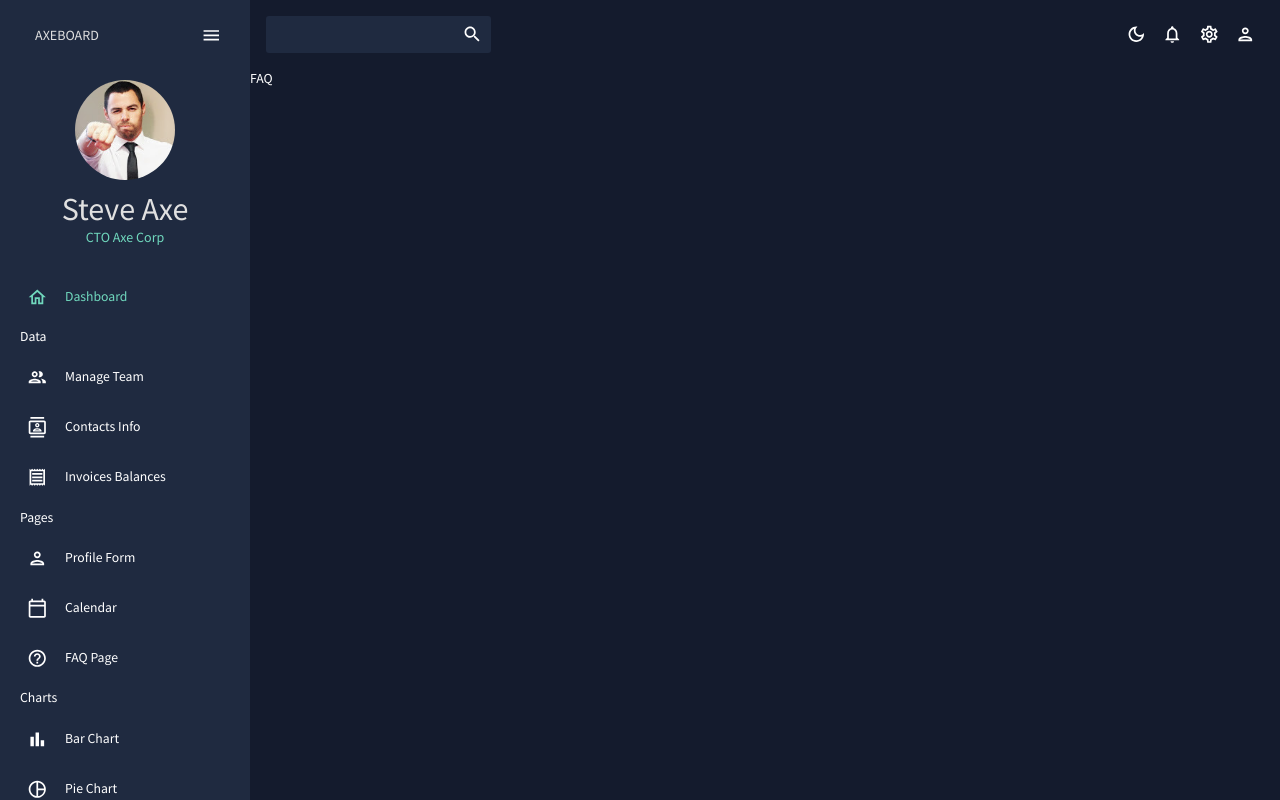
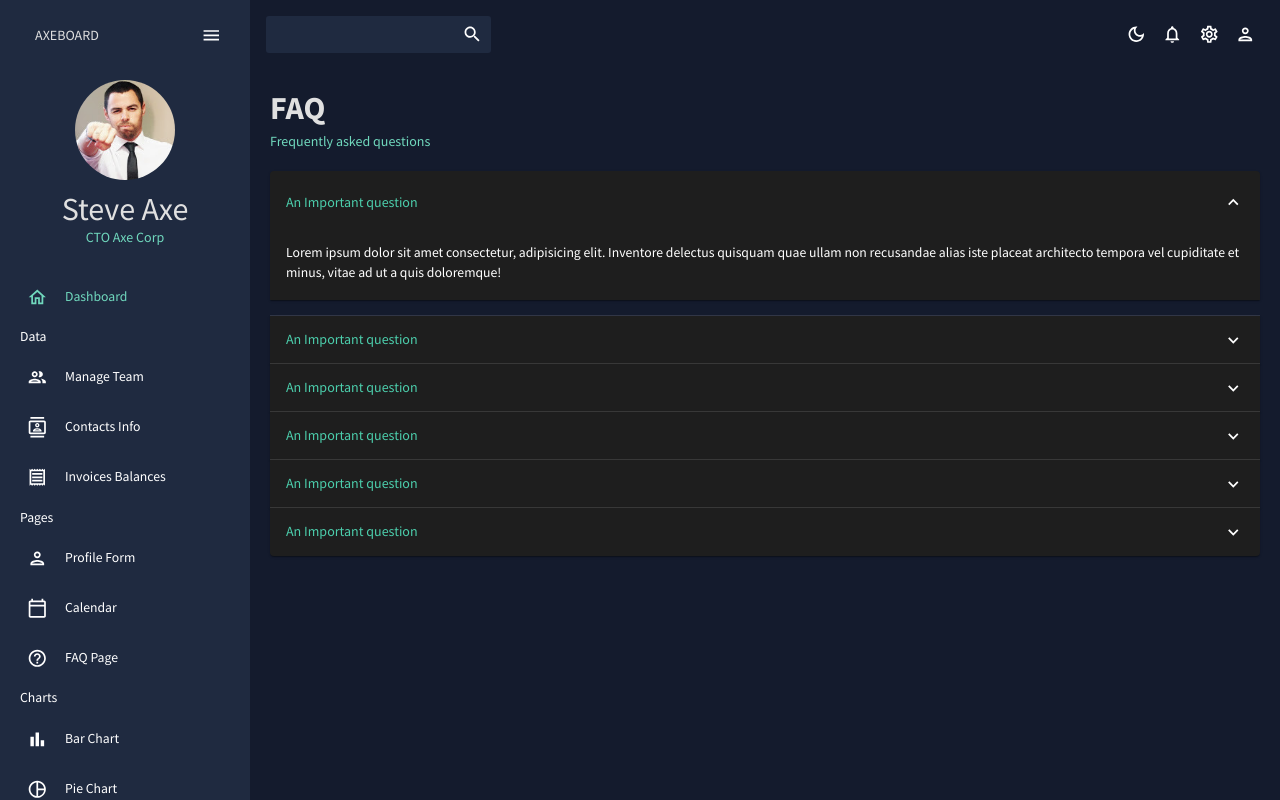
Before and after one commit to ehelgueroc/admin-dashboard, a React (Create React App) app: page /faq in a window 1280 px wide. Built offline with nearby package versions, Linux system fonts and the light colour scheme.

Commit message:
Added FAQ component with accordion

```diff
--- a/src/scenes/calendar/index.jsx
+++ b/src/scenes/calendar/index.jsx
@@ -87,7 +87,7 @@ function Calendar() {
             select={handleDateClick}
             eventClick={handleEventClick}
             eventsSet={(events) => setCurrentEvents(events)}
-            initialEvents={[{ id: '9123', title: 'Start AXE project', date: '2022-09-14' }]}
+            initialEvents={[{ id: '9123', title: 'Start AXE project', date: '2023-03-14' }]}
           />
         </Box>
       </Box>
--- a/src/scenes/faq/index.js
+++ /dev/null
@@ -1,7 +0,0 @@
-import React from 'react';
-
-function FAQ() {
-  return <div>FAQ</div>;
-}
-
-export default FAQ;
--- /dev/null
+++ b/src/scenes/faq/index.jsx
@@ -0,0 +1,69 @@
+import { Box, useTheme, Typography } from '@mui/material';
+import Accordion from '@mui/material/Accordion';
+import AccordionSummary from '@mui/material/AccordionSummary';
+import AccordionDetails from '@mui/material/AccordionDetails';
+import ExpandMoreIcon from '@mui/icons-material/ExpandMore';
+import Header from '../../components/Header';
+import { getColorTokens } from '../../utils/getColorTokens';
+
+function FAQ() {
+  const theme = useTheme();
+  const colors = getColorTokens(theme.palette.mode);
+  console.log(colors);
+
+  return <Box m="20px">
+    <Header title="FAQ" subtitle="Frequently asked questions" />
+    <Box mt="20px">
+    <Accordion defaultExpanded>
+      <AccordionSummary expandIcon={<ExpandMoreIcon/>} >
+        <Typography color={colors.greenAccent[500]} variant="h5">An Important question</Typography>
+      </AccordionSummary>
+      <AccordionDetails>
+        <Typography>Lorem ipsum dolor sit amet consectetur, adipisicing elit. Inventore delectus quisquam quae ullam non recusandae alias iste placeat architecto tempora vel cupiditate et minus, vitae ad ut a quis doloremque!</Typography>
+      </AccordionDetails>
+    </Accordion>
+    <Accordion>
+      <AccordionSummary expandIcon={<ExpandMoreIcon/>}>
+        <Typography color={colors.greenAccent[500]} variant="h5">An Important question</Typography>
+      </AccordionSummary>
+      <AccordionDetails>
+        <Typography>Lorem ipsum dolor sit amet consectetur, adipisicing elit. Inventore delectus quisquam quae ullam non recusandae alias iste placeat architecto tempora vel cupiditate et minus, vitae ad ut a quis doloremque!</Typography>
+      </AccordionDetails>
+    </Accordion>
+    <Accordion>
+      <AccordionSummary expandIcon={<ExpandMoreIcon/>}>
+        <Typography color={colors.greenAccent[500]} variant="h5">An Important question</Typography>
+      </AccordionSummary>
+      <AccordionDetails>
+        <Typography>Lorem ipsum dolor sit amet consectetur, adipisicing elit. Inventore delectus quisquam quae ullam non recusandae alias iste placeat architecto tempora vel cupiditate et minus, vitae ad ut a quis doloremque!</Typography>
+      </AccordionDetails>
+    </Accordion>
+    <Accordion>
+      <AccordionSummary expandIcon={<ExpandMoreIcon/>}>
+        <Typography color={colors.greenAccent[500]} variant="h5">An Important question</Typography>
+      </AccordionSummary>
+      <AccordionDetails>
+        <Typography>Lorem ipsum dolor sit amet consectetur, adipisicing elit. Inventore delectus quisquam quae ullam non recusandae alias iste placeat architecto tempora vel cupiditate et minus, vitae ad ut a quis doloremque!</Typography>
+      </AccordionDetails>
+    </Accordion>
+    <Accordion>
+      <AccordionSummary expandIcon={<ExpandMoreIcon/>}>
+        <Typography color={colors.greenAccent[500]} variant="h5">An Important question</Typography>
+      </AccordionSummary>
+      <AccordionDetails>
+        <Typography>Lorem ipsum dolor sit amet consectetur, adipisicing elit. Inventore delectus quisquam quae ullam non recusandae alias iste placeat architecto tempora vel cupiditate et minus, vitae ad ut a quis doloremque!</Typography>
+      </AccordionDetails>
+    </Accordion>
+    <Accordion>
+      <AccordionSummary expandIcon={<ExpandMoreIcon/>}>
+        <Typography color={colors.greenAccent[500]} variant="h5">An Important question</Typography>
+      </AccordionSummary>
+      <AccordionDetails>
+        <Typography>Lorem ipsum dolor sit amet consectetur, adipisicing elit. Inventore delectus quisquam quae ullam non recusandae alias iste placeat architecto tempora vel cupiditate et minus, vitae ad ut a quis doloremque!</Typography>
+      </AccordionDetails>
+    </Accordion>
+    </Box>
+  </Box>;
+}
+
+export default FAQ;
```
